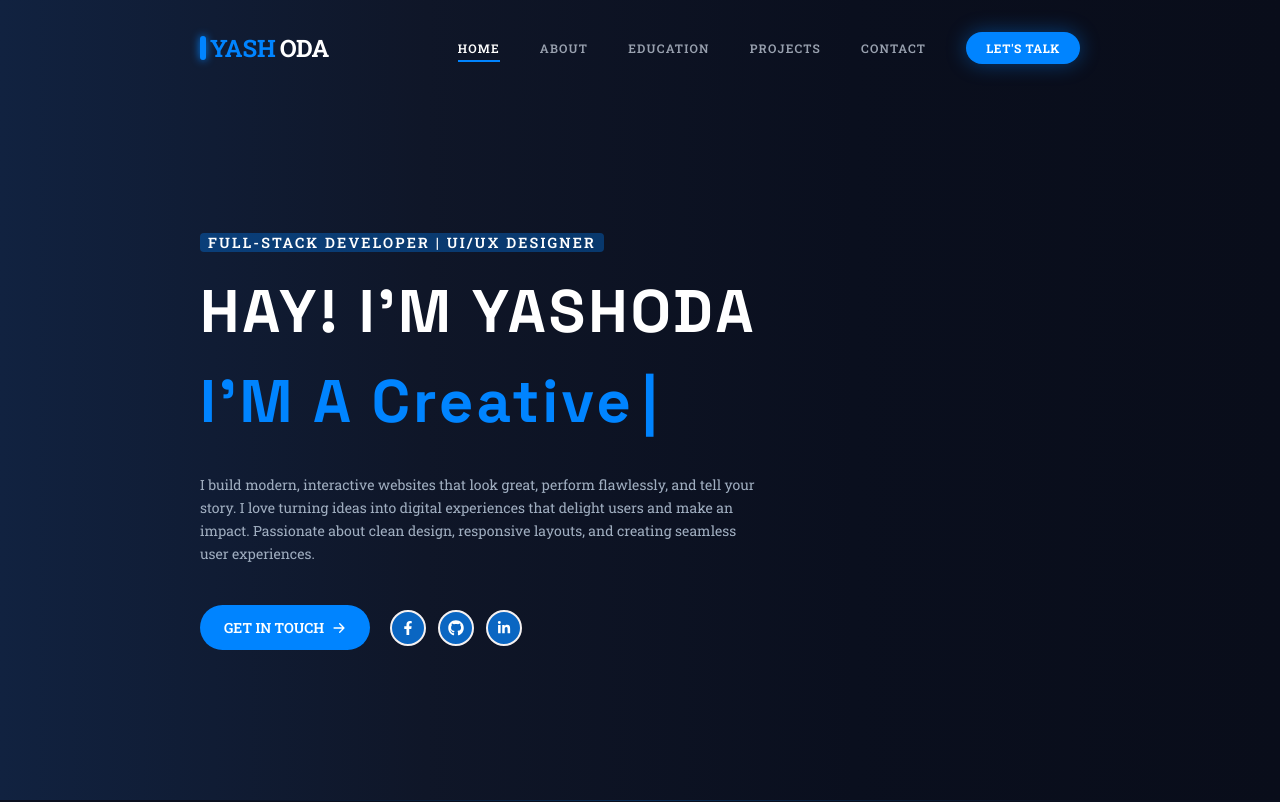
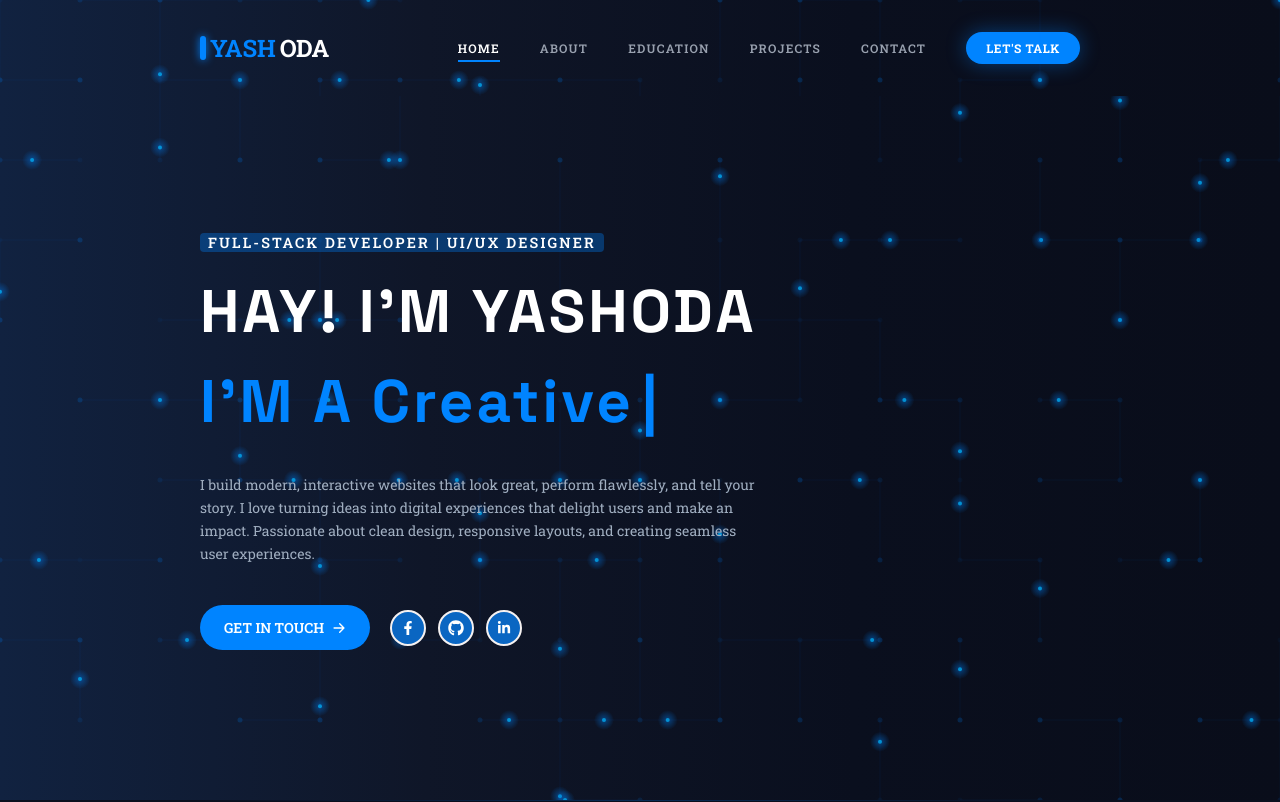
Before and after one commit to yashodha-gunawardana/Porfolio-React, a React (Vite) app: page / in a window 1280 px wide. Shown: the top 802 px of the page. Built offline with nearby package versions, Linux system fonts and the light colour scheme.

Commit message:
state for only show in hero section

```diff
--- a/src/components/CircuitBackground.jsx
+++ b/src/components/CircuitBackground.jsx
@@ -8,7 +8,7 @@ function CircuitBackground() {
         const canvas = canvasRef.current;
         if (!canvas) return;
 
-        const ctx = canvas.getContext("2nd");
+        const ctx = canvas.getContext("2d");
 
         // resize handler
         const resize = () => {
@@ -152,4 +152,21 @@ function CircuitBackground() {
             window.removeEventListener("resize", resize);
         };
     }, []);
-}
+
+
+    return (
+        <canvas
+            ref={canvasRef}
+            style={{
+                position: "absolute", inset: 0,
+                width: "100%", height: "100%",
+                zIndex: 0,           // sits behind all section content
+                pointerEvents: "none", // never blocks clicks or hovers
+                opacity: 0.85,
+            }}
+        />
+    );
+};
+
+
+export default CircuitBackground;
--- a/src/components/Header.jsx
+++ b/src/components/Header.jsx
@@ -1,19 +1,20 @@
 import { useState } from "react";
 import { HiMenu, HiX } from "react-icons/hi";
+import CircuitBackground from "./CircuitBackground";
 
 const Header = () => {
     const [active, setActive] = useState("HOME");
     const [menuOpen, setMenuOpen] = useState(false);
+    const [onHero, setOnHero] = useState(true);
+
 
     return (
         <>
-            <style>{`
-
-            `}</style>
-
             <nav
                 className="fixed top-0 left-0 w-full z-50"
                 style={{ background: "linear-gradient(to right, #112240, #0F1628, #0A0F1E, #090D1A)" }}>
+
+                <CircuitBackground />
 
                 {/* ── main row ── */}
                 <div className="flex items-center justify-between px-6 md:px-16 lg:px-50 py-8">
--- a/src/sections/Hero.jsx
+++ b/src/sections/Hero.jsx
@@ -1,6 +1,8 @@
 import React, { useEffect, useState } from "react";
 import { HiArrowRight } from "react-icons/hi";
 import { FaFacebookF, FaGithub, FaLinkedinIn } from "react-icons/fa";
+import CircuitBackground from "../components/CircuitBackground";
+
 
 const roles = ["Designer", "Developer", "Creative"];
 
@@ -78,6 +80,8 @@ const Hero = () => {
                 paddingTop: "80px",
                 background: "linear-gradient(to right, #112240, #0F1628, #0A0F1E, #090D1A)",
             }}>
+
+            <CircuitBackground />
 
             {/* wrapper */}
             <div
```
